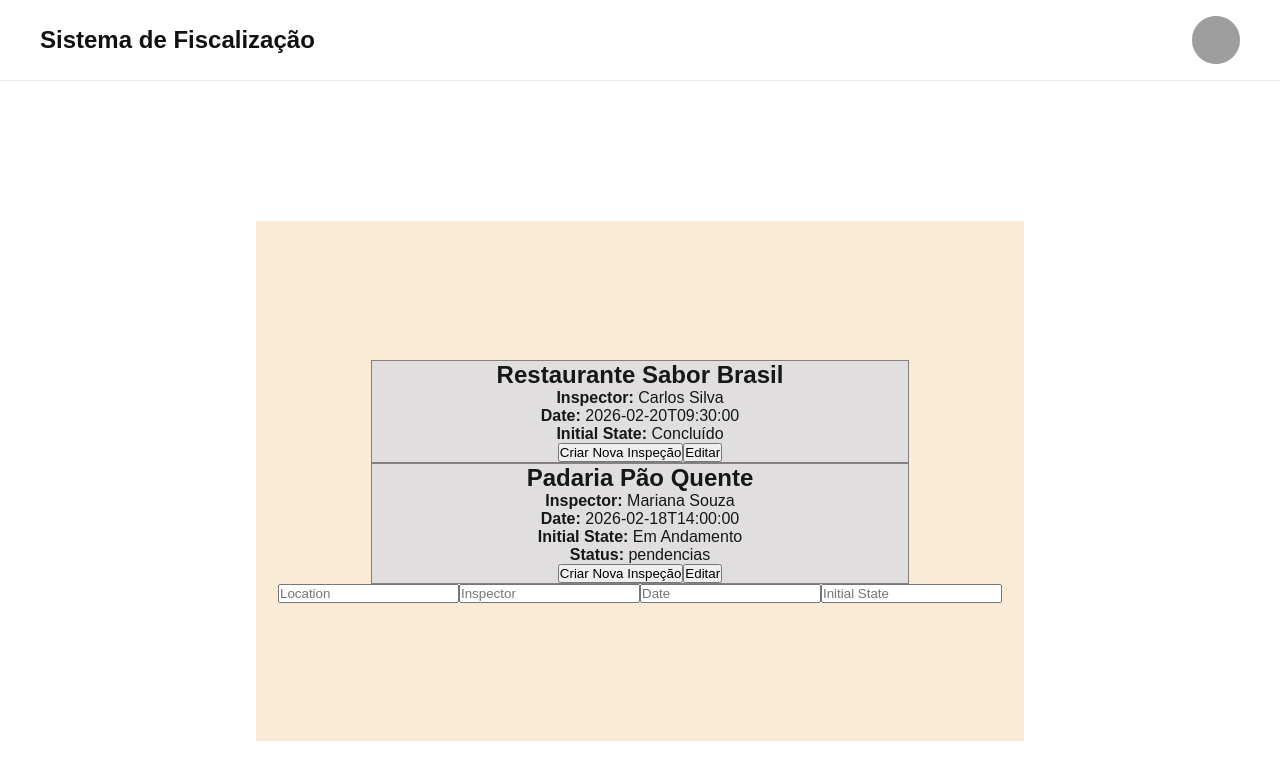
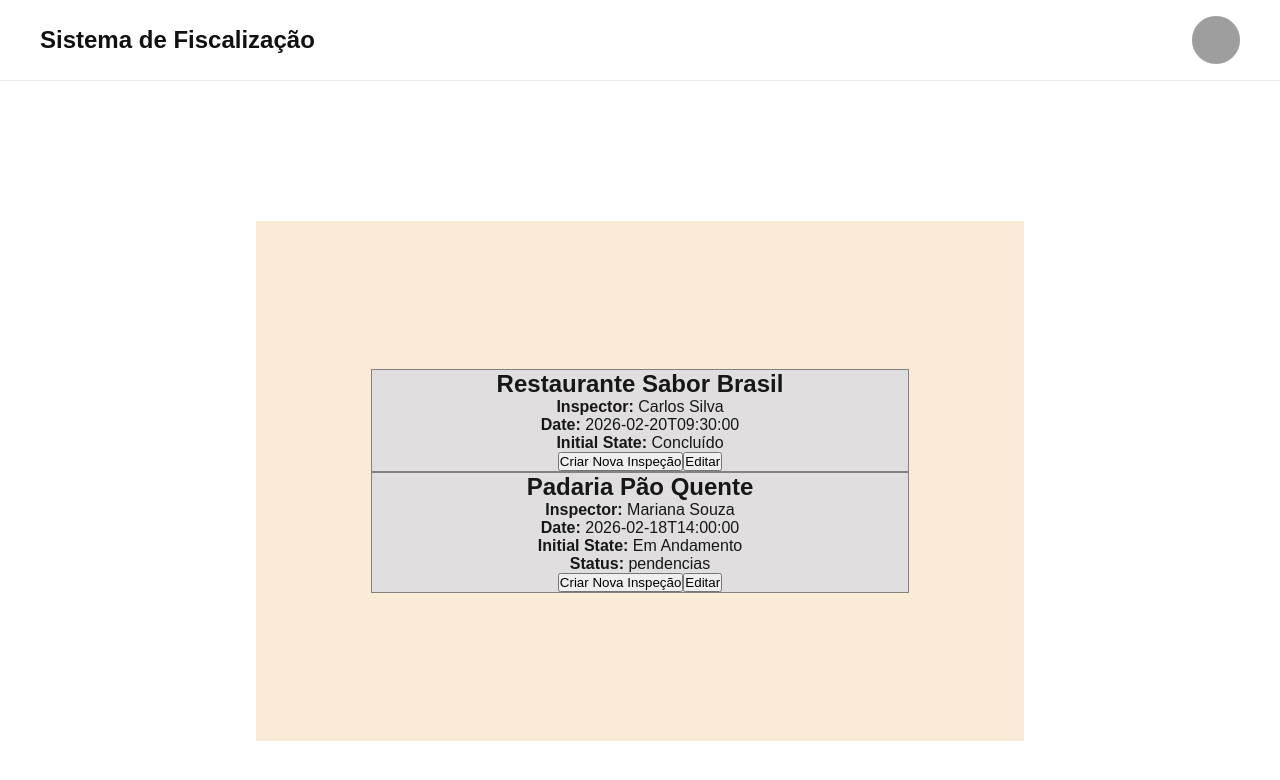
Before and after one commit to jefersongomesjr/inspections-app, a Next.js app: page /inspections in a window 1280 px wide. Shown: the top 780 px of the page. Built offline with nearby package versions, Linux system fonts and the light colour scheme; data requests are answered from the project's data file; grey boxes are pictures that could not be loaded.

Commit message:
feat: create modal and function to handleclick to create new inspection

```diff
--- a/src/app/inspections/page.module.css
+++ b/src/app/inspections/page.module.css
@@ -153,3 +153,29 @@ a.secondary {
   height: 65vh;
   justify-self: center;
 }
+
+.modalOverlay {
+  position: fixed;
+  top: 0;
+  left: 0;
+  width: 100%;
+  height: 100%;
+  background-color: rgba(0, 0, 0, 0.5);
+  display: flex;
+  flex-direction: column;
+  align-items: center;
+  justify-content: center;
+  z-index: 9999;
+}
+
+.form {
+  background-color: rgb(255, 255, 255);
+  display: flex;
+  width: 30%;
+  height: 40vh;
+  flex-direction: column;
+  margin: auto;
+  align-items: center;
+  justify-content: center;
+  justify-self: center;
+}
--- a/src/app/inspections/page.tsx
+++ b/src/app/inspections/page.tsx
@@ -1,7 +1,7 @@
 "use client";
 
 import { useEffect, useState } from "react";
-import { getInspections } from "@/services/inspections.service";
+import { createInspection, getInspections } from "@/services/inspections.service";
 import styles from "./page.module.css";
 import { Inspection } from "@/types/inspections";
 import Card from "@/app/components/organisms/Card";
@@ -9,25 +9,45 @@ import { ModalOverlay } from "../components/atoms/Modal";
 
 export default function Home() {
   const [inspections, setInspections] = useState<Inspection[]>([]);
+  const [showModal, setShowModal] = useState(false);
+  const [location, setLocation] = useState("");
+  const [inspector, setInspector] = useState("");
 
   useEffect(() => {
     getInspections().then(setInspections);
   }, []);
 
+  const handleSubmit = async (e: React.FormEvent) => {
+  e.preventDefault();
+  const newInspection = {
+    location,
+    inspector,
+    date: String(new Date()),
+    initial_state: false,
+    status: ""
+  };
+  console.log(newInspection);
+  await createInspection(newInspection);
+  const updatedInspections = await getInspections();
+  setInspections(updatedInspections);
+  setShowModal(false);
+};
+
   return (
     <div className={styles.main}>
       <section className={styles.inspectionContainer} >
             {inspections.map((inspection) => (
-        <Card key={inspection.id} inspection={inspection} />
+        <Card key={inspection.id} inspection={inspection} setShowModal={setShowModal} />
       ))}
+      { showModal &&
       <ModalOverlay className={styles.modalOverlay}>
-          <form className={styles.form}>
-            <input type="text" placeholder="Location" />
-            <input type="text" placeholder="Inspector" />
-            <input type="text" placeholder="Date" />
-            <input type="text" placeholder="Initial State" />
+          <form className={styles.form}  onSubmit={handleSubmit}>
+          <h2 style={{color: "black", marginBottom: "20px"}}> Criar Nova Inspeção</h2>
+            <input type="text" value={location} placeholder="Location" onChange={(e) => setLocation(e.target.value)}/>
+            <input type="text" value={inspector} placeholder="Inspector" onChange={(e) => setInspector(e.target.value)}/>
+            <button type="submit">Criar Inspeção</button>
           </form>
-      </ModalOverlay>
+      </ModalOverlay>}
       </section>
 
     </div>
```
